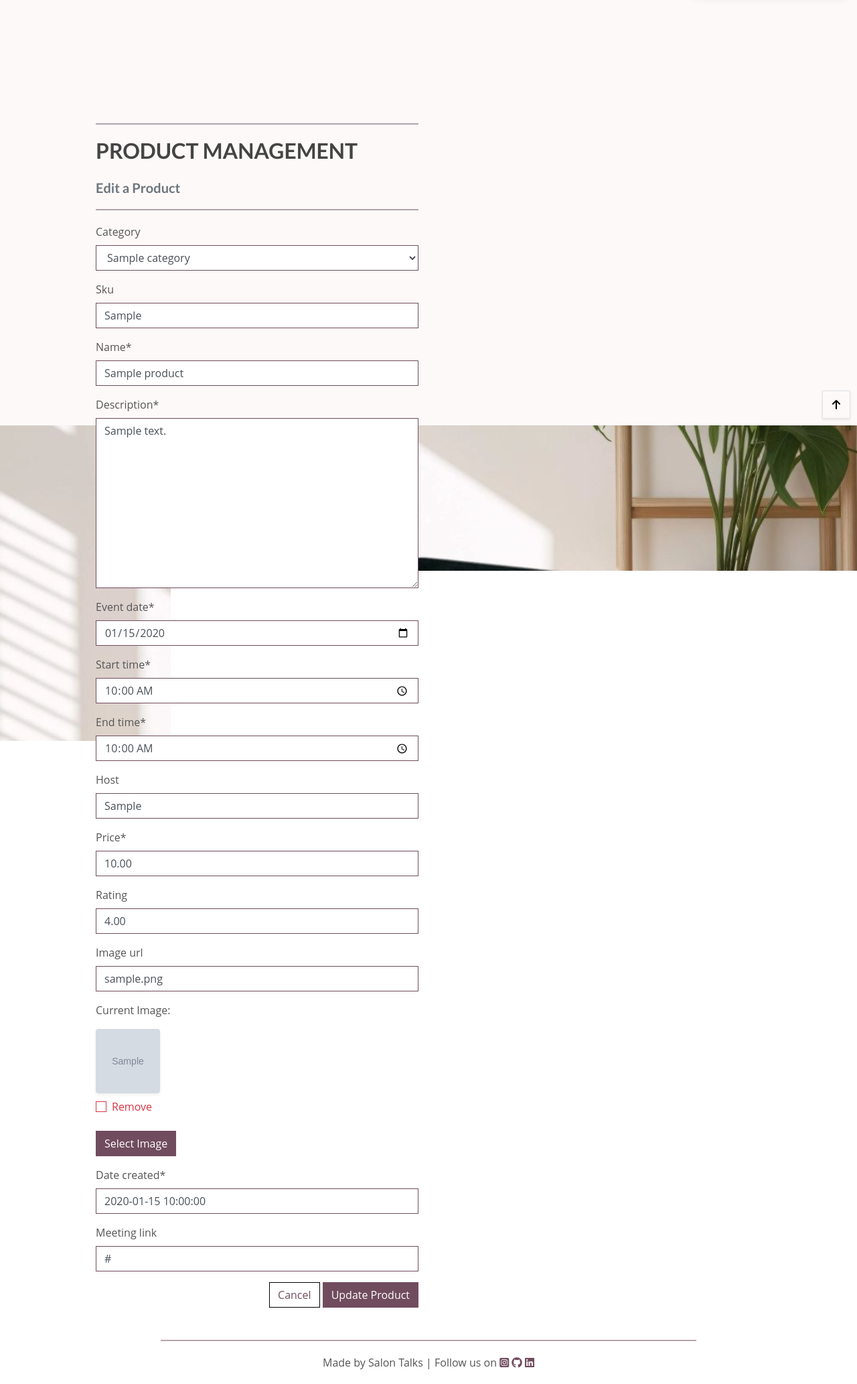
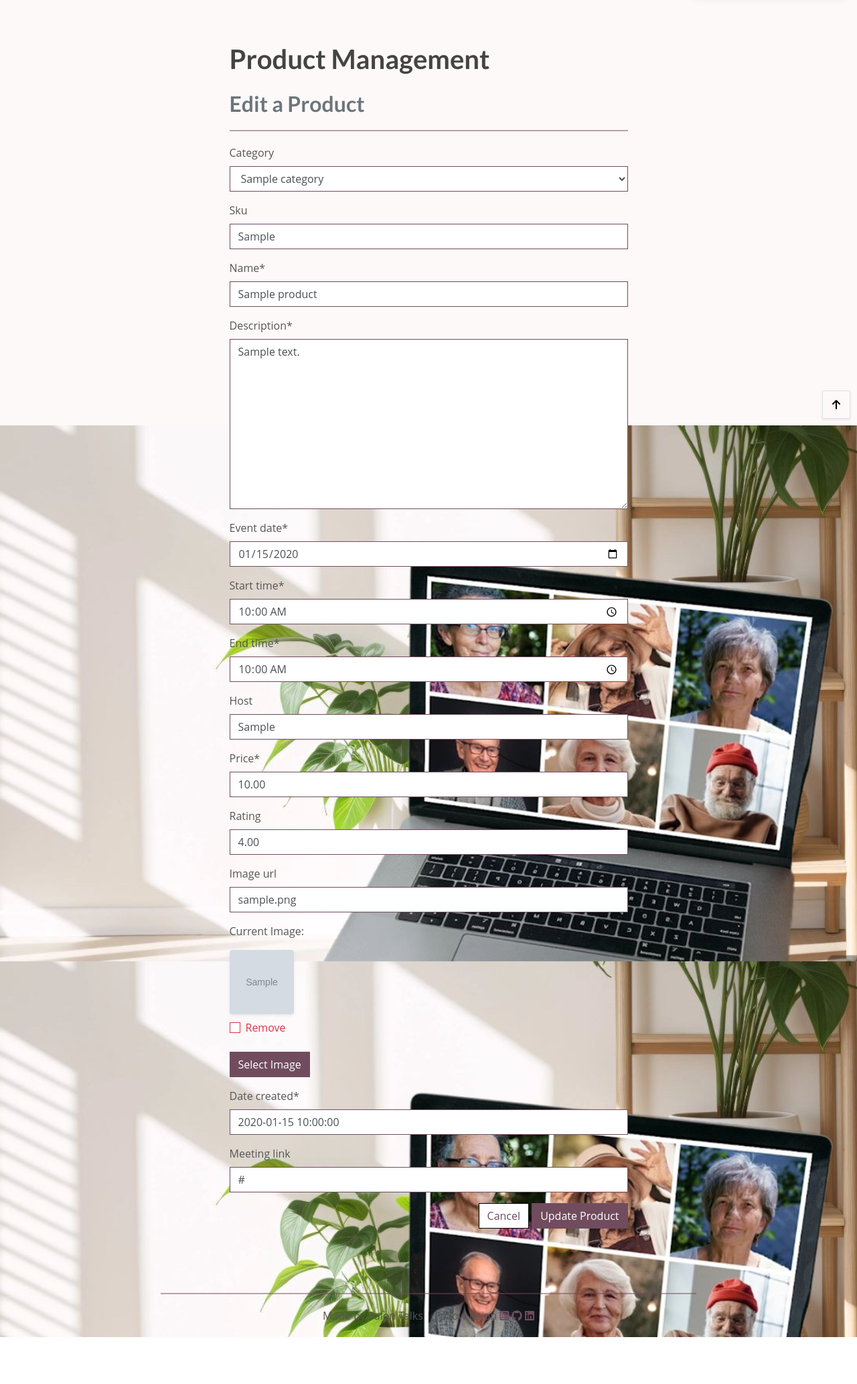
Before and after one commit to Josseyo/Salon, a Django app: page /products/edit/1/ in a window 1280 px wide. Shown: the part 165-2231 px from the top of the page at 67% size. After the commit the page ends 2161 px from the top, so only its background shows below. Run offline with Django 3.2, Linux system fonts and the light colour scheme; a user stored in the database is signed in; tables that the repository leaves empty hold one stand-in row (values such as "Sample post"); grey boxes marked "Sample" are stand-in pictures; parts of the project's set-up code (start-up, migrations or seed data) failed here and were passed over; some libraries are stand-ins or nearby versions.

Commit message:
Change header styles to h1 & h2, Change container class  to `container-fluid`. Delete uneccessary row

```diff
--- a/products/templates/products/edit_product.html
+++ b/products/templates/products/edit_product.html
@@ -1,25 +1,18 @@
 {% extends "base.html" %}
 {% load static %}
+
 {% block page_header %}
-    <div class="container header-container">
-        <div class="row">
-            <div class="col"></div>
-        </div>
-    </div>
 {% endblock %}
+
 {% block content %}
 <div class="overlay"></div>
-    <div class="container">
-        <div class="row">
-            <div class="col-12 col-md-6">
+<div class="container-fluid">
+    <div class="col text-left mt-3">
+        <div class="row justify-content-center">
+            <div class="col-12 col-md-6 my-5">
+                <h1 class="default-page-header mb-4">Product Management</h1>
+                <h2 class="text-muted">Edit a Product</h2>
                 <hr>
-                <h2 class="logo-font mb-4">Product Management</h2>
-                <h5 class="text-muted">Edit a Product</h5>
-                <hr>
-            </div>
-        </div>
-        <div class="row">
-            <div class="col-12 col-md-6">
                 <form method="POST" action="{% url 'edit_product' product.id %}" class="form mb-2" enctype="multipart/form-data">
                     {% csrf_token %}
                     {% for field in form %}
@@ -37,7 +30,9 @@
             </div>
         </div>
     </div>
+</div>
 {% endblock %}
+
 {% block postloadjs %}
 {{ block.super }}
 <script>
```
Lines whose indentation alone changed are shown as unchanged.
